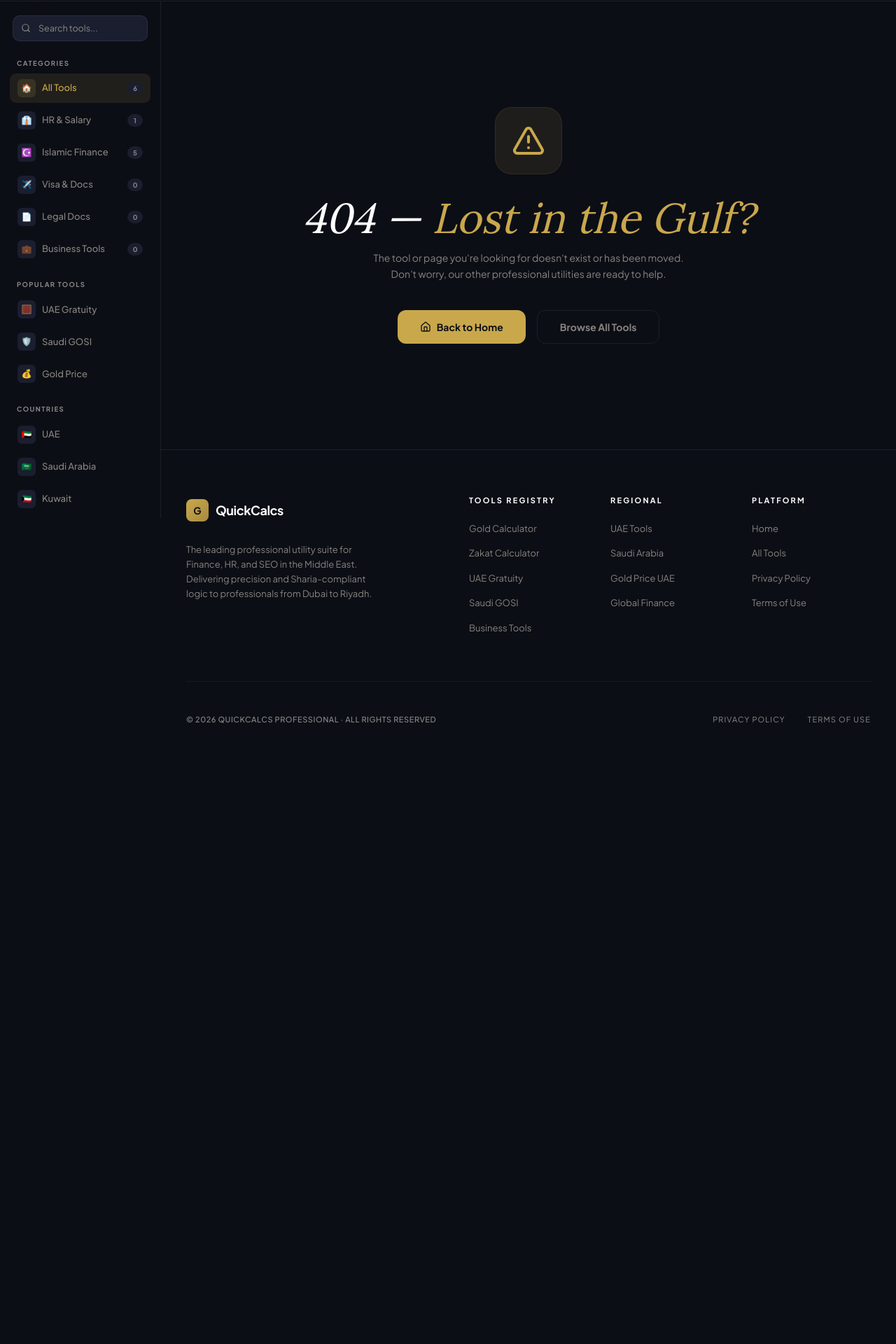
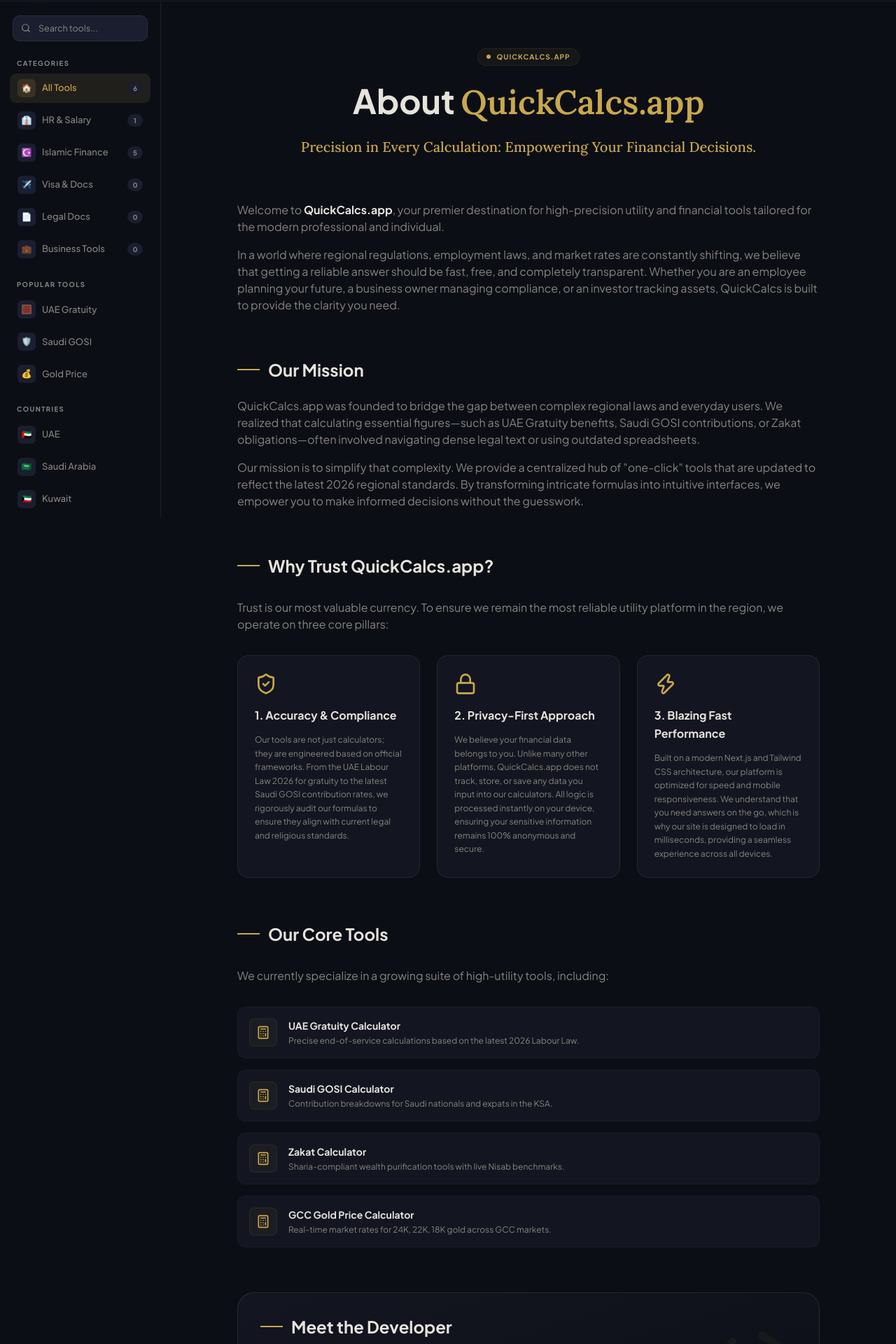
Before and after one commit to Faizan-Sajid/Tool_site, a Next.js app: page /about in a window 1280 px wide. Before the commit this address had no page. Shown: the part 60-1980 px from the top of the page at 70% size. Before the commit the page ends 1174 px from the top, so only its background shows below. Built offline with nearby package versions, Linux system fonts and the light colour scheme.

Commit message:
add about us page

```diff
--- /dev/null
+++ b/app/about/page.tsx
@@ -0,0 +1,147 @@
+import React from "react";
+import type { Metadata } from "next";
+import { ShieldCheck, Zap, Lock, Code, Calculator } from "lucide-react";
+
+export const metadata: Metadata = {
+  title: "About Us | QuickCalcs.app — Transparency & E-E-A-T",
+  description: "Learn about the mission, trust pillars, and privacy-first approach behind QuickCalcs.app. Expert financial and utility tools for 2026.",
+};
+
+export default function AboutPage() {
+  return (
+    <main className="min-h-screen py-16 px-4 sm:px-6 lg:px-8 max-w-4xl mx-auto overflow-x-hidden">
+      {/* Header Section */}
+      <header className="mb-16 text-center">
+        <div className="inline-flex items-center gap-2 px-3 py-1 rounded-full bg-[rgba(201,168,76,0.05)] border border-[rgba(201,168,76,0.1)] text-[#c9a84c] text-[10px] font-bold uppercase tracking-widest mb-6">
+          <span className="w-1.5 h-1.5 rounded-full bg-[#c9a84c] animate-pulse" />
+          QuickCalcs.app
+        </div>
+        <h1 className="text-4xl md:text-5xl font-bold text-[#e6e3db] leading-[1.1] mb-6">
+          About <span className="italic-font text-[#c9a84c] font-serif">QuickCalcs.app</span>
+        </h1>
+        <p className="text-xl text-[#c9a84c] font-medium italic-font font-serif">
+          Precision in Every Calculation: Empowering Your Financial Decisions.
+        </p>
+      </header>
+
+      <div className="space-y-16 text-[#87847d] leading-relaxed">
+        {/* Intro Section */}
+        <section>
+          <div className="space-y-4 text-sm sm:text-base">
+            <p>
+              Welcome to <strong className="text-[#e6e3db]">QuickCalcs.app</strong>, your premier destination for high-precision utility and financial tools tailored for the modern professional and individual.
+            </p>
+            <p>
+              In a world where regional regulations, employment laws, and market rates are constantly shifting, we believe that getting a reliable answer should be fast, free, and completely transparent. Whether you are an employee planning your future, a business owner managing compliance, or an investor tracking assets, QuickCalcs is built to provide the clarity you need.
+            </p>
+          </div>
+        </section>
+
+        {/* Mission Section */}
+        <section>
+          <h2 className="text-2xl font-bold text-[#e6e3db] mb-6 flex items-center gap-3">
+            <span className="h-[2px] w-8 bg-[#c9a84c] flex-shrink-0" />
+            Our Mission
+          </h2>
+          <div className="space-y-4 text-sm sm:text-base">
+            <p>
+              QuickCalcs.app was founded to bridge the gap between complex regional laws and everyday users. We realized that calculating essential figures—such as UAE Gratuity benefits, Saudi GOSI contributions, or Zakat obligations—often involved navigating dense legal text or using outdated spreadsheets.
+            </p>
+            <p>
+              Our mission is to simplify that complexity. We provide a centralized hub of &quot;one-click&quot; tools that are updated to reflect the latest 2026 regional standards. By transforming intricate formulas into intuitive interfaces, we empower you to make informed decisions without the guesswork.
+            </p>
+          </div>
+        </section>
+
+        {/* Why Trust Section */}
+        <section>
+          <h2 className="text-2xl font-bold text-[#e6e3db] mb-8 flex items-center gap-3">
+            <span className="h-[2px] w-8 bg-[#c9a84c] flex-shrink-0" />
+            Why Trust QuickCalcs.app?
+          </h2>
+          <p className="mb-8 text-sm sm:text-base">
+            Trust is our most valuable currency. To ensure we remain the most reliable utility platform in the region, we operate on three core pillars:
+          </p>
+          <div className="grid grid-cols-1 md:grid-cols-3 gap-6">
+            <div className="p-6 rounded-2xl bg-[#131620] border border-[rgba(255,255,255,0.07)] hover:border-[#c9a84c] transition-all duration-300 group">
+              <ShieldCheck className="w-8 h-8 text-[#c9a84c] mb-4 group-hover:scale-110 transition-transform" />
+              <h3 className="text-[#e6e3db] font-bold mb-3">1. Accuracy & Compliance</h3>
+              <p className="text-xs leading-relaxed">
+                Our tools are not just calculators; they are engineered based on official frameworks. From the UAE Labour Law 2026 for gratuity to the latest Saudi GOSI contribution rates, we rigorously audit our formulas to ensure they align with current legal and religious standards.
+              </p>
+            </div>
+            <div className="p-6 rounded-2xl bg-[#131620] border border-[rgba(255,255,255,0.07)] hover:border-[#c9a84c] transition-all duration-300 group">
+              <Lock className="w-8 h-8 text-[#c9a84c] mb-4 group-hover:scale-110 transition-transform" />
+              <h3 className="text-[#e6e3db] font-bold mb-3">2. Privacy-First Approach</h3>
+              <p className="text-xs leading-relaxed">
+                We believe your financial data belongs to you. Unlike many other platforms, QuickCalcs.app does not track, store, or save any data you input into our calculators. All logic is processed instantly on your device, ensuring your sensitive information remains 100% anonymous and secure.
+              </p>
+            </div>
+            <div className="p-6 rounded-2xl bg-[#131620] border border-[rgba(255,255,255,0.07)] hover:border-[#c9a84c] transition-all duration-300 group">
+              <Zap className="w-8 h-8 text-[#c9a84c] mb-4 group-hover:scale-110 transition-transform" />
+              <h3 className="text-[#e6e3db] font-bold mb-3">3. Blazing Fast Performance</h3>
+              <p className="text-xs leading-relaxed">
+                Built on a modern Next.js and Tailwind CSS architecture, our platform is optimized for speed and mobile responsiveness. We understand that you need answers on the go, which is why our site is designed to load in milliseconds, providing a seamless experience across all devices.
+              </p>
+            </div>
+          </div>
+        </section>
+
+        {/* Core Tools Section */}
+        <section>
+          <h2 className="text-2xl font-bold text-[#e6e3db] mb-8 flex items-center gap-3">
+            <span className="h-[2px] w-8 bg-[#c9a84c] flex-shrink-0" />
+            Our Core Tools
+          </h2>
+          <p className="mb-8 text-sm sm:text-base">
+            We currently specialize in a growing suite of high-utility tools, including:
+          </p>
+          <div className="space-y-4">
+            {[
+              { title: "UAE Gratuity Calculator", desc: "Precise end-of-service calculations based on the latest 2026 Labour Law." },
+              { title: "Saudi GOSI Calculator", desc: "Contribution breakdowns for Saudi nationals and expats in the KSA." },
+              { title: "Zakat Calculator", desc: "Sharia-compliant wealth purification tools with live Nisab benchmarks." },
+              { title: "GCC Gold Price Calculator", desc: "Real-time market rates for 24K, 22K, 18K gold across GCC markets." },
+            ].map((tool, index) => (
+              <div key={index} className="flex gap-4 p-4 rounded-xl bg-[#131620] border border-[rgba(255,255,255,0.03)] group hover:border-[rgba(201,168,76,0.2)] transition-colors">
+                <div className="w-10 h-10 rounded-lg bg-[rgba(201,168,76,0.05)] flex items-center justify-center flex-shrink-0 border border-[rgba(201,168,76,0.1)]">
+                   <Calculator className="w-5 h-5 text-[#c9a84c]" />
+                </div>
+                <div>
+                  <h4 className="text-[#e6e3db] font-bold text-sm group-hover:text-[#c9a84c] transition-colors">{tool.title}</h4>
+                  <p className="text-xs text-[#87847d] mt-1">{tool.desc}</p>
+                </div>
+              </div>
+            ))}
+          </div>
+        </section>
+
+        {/* Developer Section */}
+        <section className="p-8 rounded-3xl bg-gradient-to-br from-[#131620] to-[#0c0e16] border border-[rgba(201,168,76,0.15)] relative overflow-hidden group">
+          <div className="absolute top-0 right-0 p-8 opacity-5 transition-opacity group-hover:opacity-10">
+            <Code className="w-32 h-32 text-[#c9a84c] -rotate-12" />
+          </div>
+          <h2 className="text-2xl font-bold text-[#e6e3db] mb-6 flex items-center gap-3">
+            <span className="h-[2px] w-8 bg-[#c9a84c] flex-shrink-0" />
+            Meet the Developer
+          </h2>
+          <div className="text-sm sm:text-base space-y-4 relative z-10">
+            <p>
+              QuickCalcs.app is developed and maintained by a dedicated <strong className="text-[#e6e3db]">Full-Stack & AI Developer</strong> with a passion for digital efficiency. With a background in building complex automated systems and a deep focus on user experience, I created this platform to provide a cleaner, faster, and more honest alternative to traditional utility sites.
+            </p>
+            <p>
+              My goal is to continue expanding this library of tools, ensuring that QuickCalcs.app remains your first choice for accuracy and reliability in the digital age.
+            </p>
+          </div>
+        </section>
+
+        {/* Footer/Contact */}
+        <footer className="text-center pt-8 border-t border-[rgba(255,255,255,0.07)]">
+          <p className="text-xs text-[#3e3c38]">
+            QuickCalcs.app · Professional Utility Solutions · 2026
+          </p>
+        </footer>
+      </div>
+    </main>
+  );
+}
--- a/components/Footer.tsx
+++ b/components/Footer.tsx
@@ -19,6 +19,7 @@
   ],
   company: [
     { name: "Home", href: "/" },
+    { name: "About Us", href: "/about" },
     { name: "All Tools", href: "/#all-tools" },
     { name: "Privacy Policy", href: "/privacy-policy" },
     { name: "Terms of Use", href: "/terms-of-use" },
@@ -96,6 +97,9 @@
             © 2026 QuickCalcs Professional · All Rights Reserved
           </p>
           <div className="flex flex-wrap justify-center items-center gap-6 sm:gap-8">
+            <Link href="/about" className="text-[11px] text-[#8b8a87] hover:text-[#87847d] uppercase tracking-widest transition-colors min-h-[44px] flex items-center">
+              About Us
+            </Link>
             <Link href="/privacy-policy" className="text-[11px] text-[#8b8a87] hover:text-[#87847d] uppercase tracking-widest transition-colors min-h-[44px] flex items-center">
               Privacy Policy
             </Link>
```
